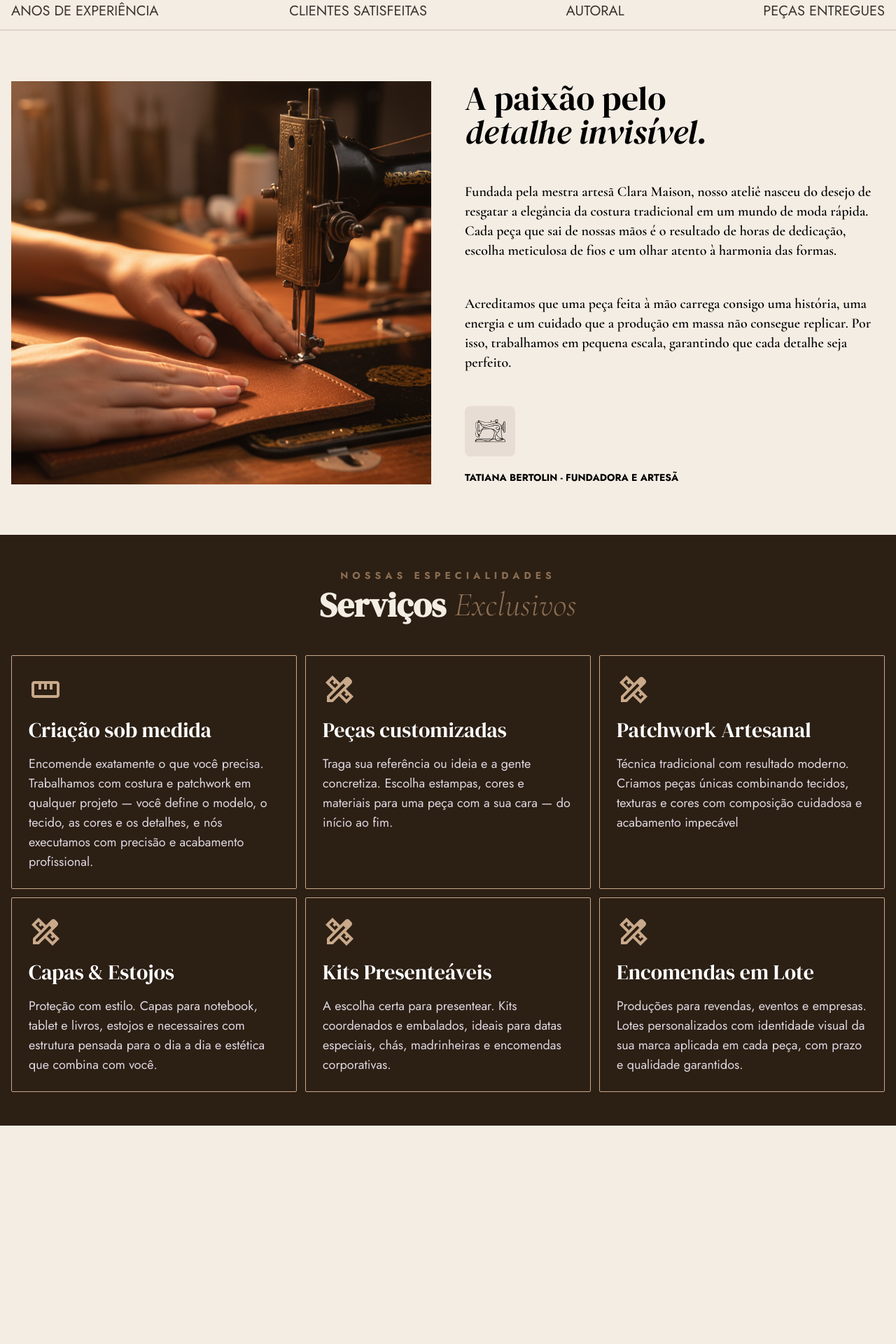
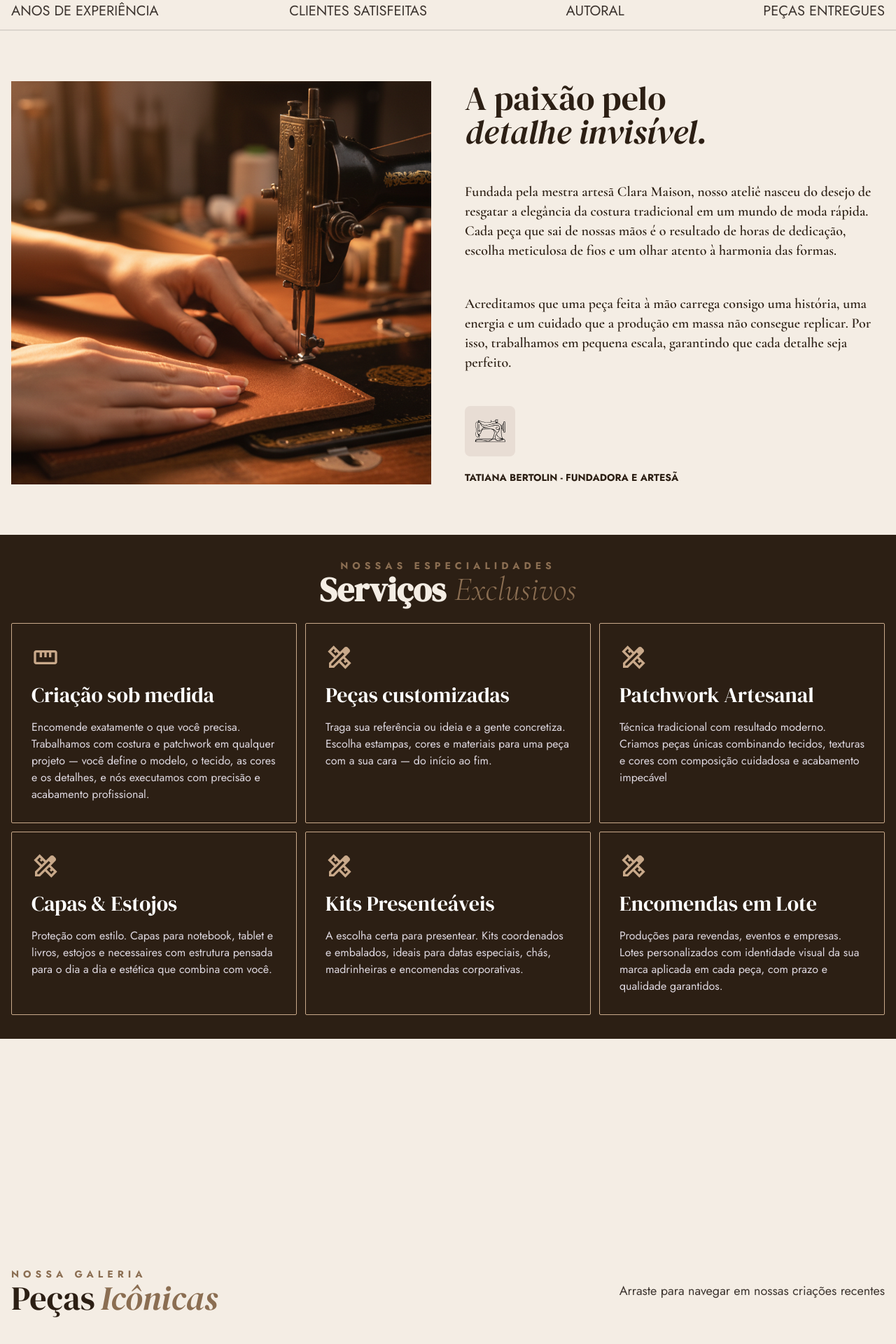
Before and after one commit to eduardo-bertolin/landing-page-atelie, a React (Vite) app: page / in a window 1280 px wide. Shown: the part 866-2786 px from the top of the page at 70% size. Before the commit the page ends 2474 px from the top, so only its background shows below. Built offline with nearby package versions, Linux system fonts and the light colour scheme.

Commit message:
Ajustes de semantica, header e portfolio

```diff
--- a/src/components/Grid-info.tsx
+++ b/src/components/Grid-info.tsx
@@ -6,10 +6,10 @@ interface GridInfoProps {
 
 export default function GridInfo({ icon, title, description }: GridInfoProps) {
     return (
-        <div className="group border border-(--color-dourado) rounded-xs w-auto h-auto flex flex-col justify-start py-6 px-6 gap-4 transition-all duration-500 hover:bg-terra/40 hover:border-(--color-dourado)">
-            <img src={icon} alt={title} className="w-12 h-12 transition-transform duration-300 group-hover:-translate-x-4" />
-            <h4 className="font-serif text-white text-3xl">{title}</h4>
-            <p className="font-jost text-(--color-cru-translucent) text-lg">{description}</p>
+        <div className="group border border-(--color-dourado) rounded-xs w-auto h-auto flex flex-col justify-start p-7 gap-4 transition-all duration-500 hover:bg-terra/40 hover:border-(--color-dourado)">
+            <img src={icon} alt={title} className="w-10 h-10 transition-transform duration-300 group-hover:-translate-x-4" />
+            <h3 className="font-serif text-white text-3xl">{title}</h3>
+            <p className="font-jost text-(--color-cru-translucent) leading-6 text-base">{description}</p>
         </div>
 
     )
--- /dev/null
+++ b/src/components/Portfolio.tsx
@@ -0,0 +1,18 @@
+export default function Portfolio() {
+    return (
+        <section id="portfolio" className="w-full section-h flex items-top py-10">
+            <div className="container flex flex-row justify-between items-center">
+                <div className="flex flex-col items-start">
+                    <span className="font-jont font-bold text-sm text-terra tracking-[0.375rem] uppercase">Nossa galeria</span>
+                    <h2 className="font-serif text-3xl xl:text-5xl text-ebano flex flex-row gap-2 items-start">
+                        <span>Peças</span>
+                        <span className="font-serif font-light italic text-3xl xl:text-5xl text-terra">Icônicas</span>
+                    </h2>
+                </div>
+                <span className="font-jont text-lg text-grafite">Arraste para navegar em nossas criações recentes</span>
+
+            </div>
+
+        </section>
+    )
+}
--- a/src/components/Servicos.tsx
+++ b/src/components/Servicos.tsx
@@ -5,14 +5,14 @@ import Ajustes from "../assets/ajustes.svg";
 export default function Servicos() {
     return (
         <section id="servicos" className="bg-ebano w-full section-h flex items-center justify-center ">
-            <div className="container flex flex-col items-center py-12">
+            <div className="container flex flex-col items-center justify-between">
 
-                <div className="flex flex-col items-center text-center mb-12">
+                <div className="flex flex-col items-center text-center mb-6">
                     <span className="font-jont color-terra font-bold text-sm tracking-[0.375rem] uppercase">Nossas especialidades</span>
-                    <div className="flex flex-row gap-3 justify-center items-center mt-2">
-                        <h3 className="font-serif color-cru font-bold text-5xl">Serviços</h3>
+                    <h2 className="flex flex-row gap-3 justify-center items-center font-serif color-cru font-bold text-5xl">
+                        <span>Serviços</span>
                         <span className="font-cormorant color-terra font-light text-5xl italic">Exclusivos</span>
-                    </div>
+                    </h2>
                 </div>
 
                 <div className="grid grid-cols-1 md:grid-cols-3 gap-3 w-full h-auto">
--- a/src/components/Sobre.tsx
+++ b/src/components/Sobre.tsx
@@ -7,21 +7,23 @@ export default function Sobre() {
             <div className="container">
                 <div className="grid grid-cols-1 xl:grid-cols-2 items-stretch gap-12 py-12 w-full">
                     <div className="order-1 xl:col-start-2 flex flex-col items-start">
-                        <h2 className="font-serif text-3xl xl:text-5xl ">A paixão pelo</h2>
-                        <p className="font-serif font-light italic text-3xl xl:text-5xl">detalhe invisível.</p>
+                        <h2 className="font-serif text-3xl xl:text-5xl text-ebano flex flex-col items-start">
+                            <span>A paixão pelo</span>
+                        </h2>
+                        <p className="font-serif font-light italic text-ebano text-3xl xl:text-5xl">detalhe invisível.</p>
                     </div>
                     <div className="order-2 xl:col-start-1 xl:row-start-1 xl:row-span-2 w-full h-[50vh] xl:h-auto overflow-hidden">
                         <img src={Costura} alt="Sobre a costura" className="w-full h-full object-cover" />
                     </div>
 
                     <div className="order-3 xl:col-start-2 xl:row-start-2 flex flex-col justify-center gap-12">
-                        <p className="font-cormorant font-semibold text-xl">Fundada pela mestra artesã Clara Maison, nosso ateliê nasceu do desejo de resgatar a elegância da costura tradicional em um mundo de moda rápida. Cada peça que sai de nossas mãos é o resultado de horas de dedicação, escolha meticulosa de fios e um olhar atento à harmonia das formas.</p>
-                        <p className="font-cormorant font-semibold text-xl">Acreditamos que uma peça feita à mão carrega consigo uma história, uma energia e um cuidado que a produção em massa não consegue replicar. Por isso, trabalhamos em pequena escala, garantindo que cada detalhe seja perfeito.</p>
+                        <p className="font-cormorant font-semibold text-ebano text-xl">Fundada pela mestra artesã Clara Maison, nosso ateliê nasceu do desejo de resgatar a elegância da costura tradicional em um mundo de moda rápida. Cada peça que sai de nossas mãos é o resultado de horas de dedicação, escolha meticulosa de fios e um olhar atento à harmonia das formas.</p>
+                        <p className="font-cormorant font-semibold text-ebano text-xl">Acreditamos que uma peça feita à mão carrega consigo uma história, uma energia e um cuidado que a produção em massa não consegue replicar. Por isso, trabalhamos em pequena escala, garantindo que cada detalhe seja perfeito.</p>
                         <div className="flex flex-col gap-2">
                             <div className="bg-cru-border w-18 h-18 rounded-lg flex items-center justify-center">
                                 <img src={Maquina} alt="Máquina de costura" className="flex w-full h-full scale-180" />
                             </div>
-                            <p className="text-sm font-jost font-bold uppercase pt-3">Tatiana Bertolin - Fundadora e Artesã</p>
+                            <p className="text-sm font-jost font-bold text-ebano uppercase pt-3">Tatiana Bertolin - Fundadora e Artesã</p>
                         </div>
                     </div>
 
--- a/src/pages/Home.tsx
+++ b/src/pages/Home.tsx
@@ -4,6 +4,7 @@ import Hero from "../components/Hero";
 import Info from "../components/Info";
 import Sobre from "../components/Sobre";
 import Servicos from "../components/Servicos";
+import Portfolio from "../components/Portfolio";
 export default function Home() {
   return (
     <>
@@ -15,6 +16,7 @@ export default function Home() {
       <Info />
       <Sobre />
       <Servicos />
+      <Portfolio />
     </>
   );
 }
```
